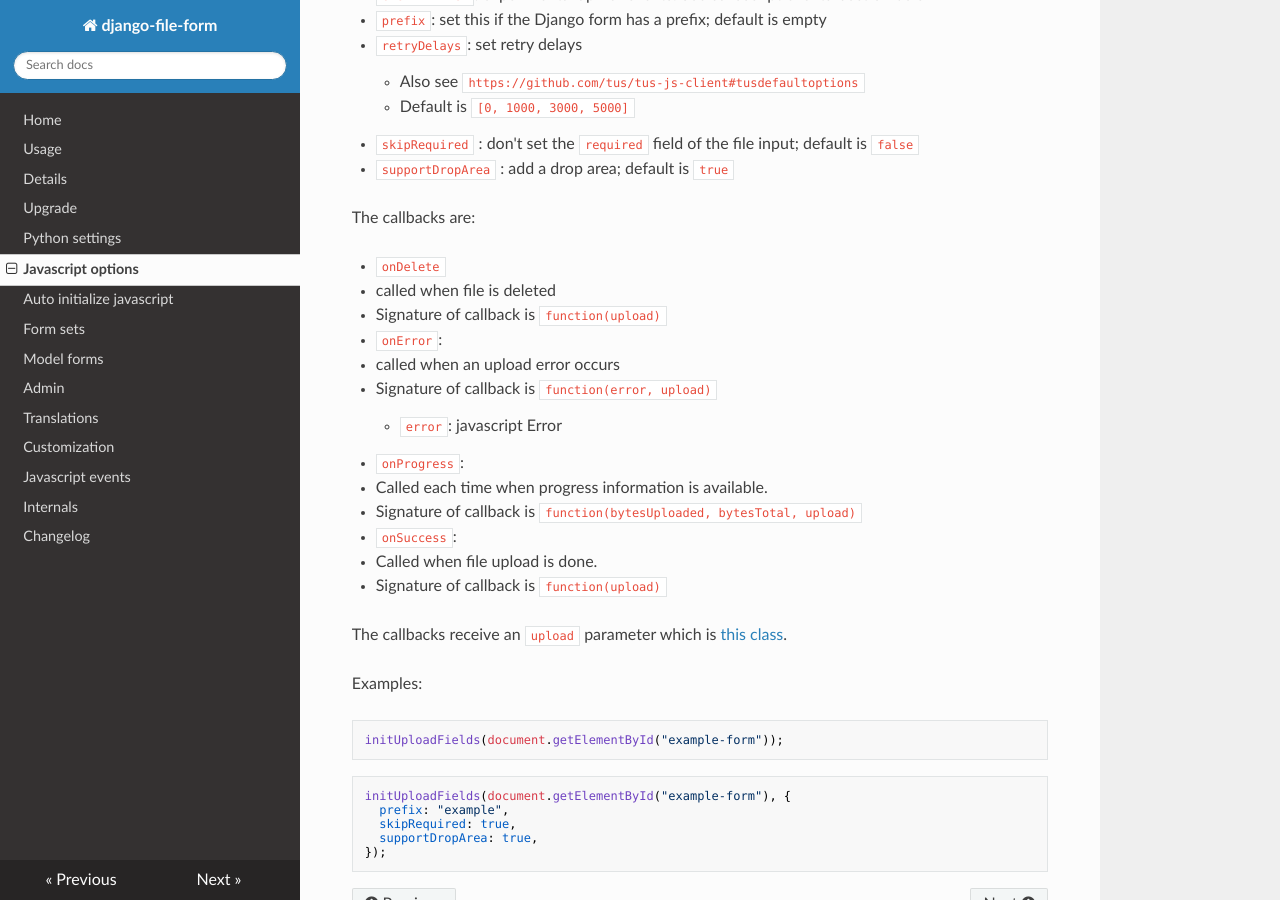
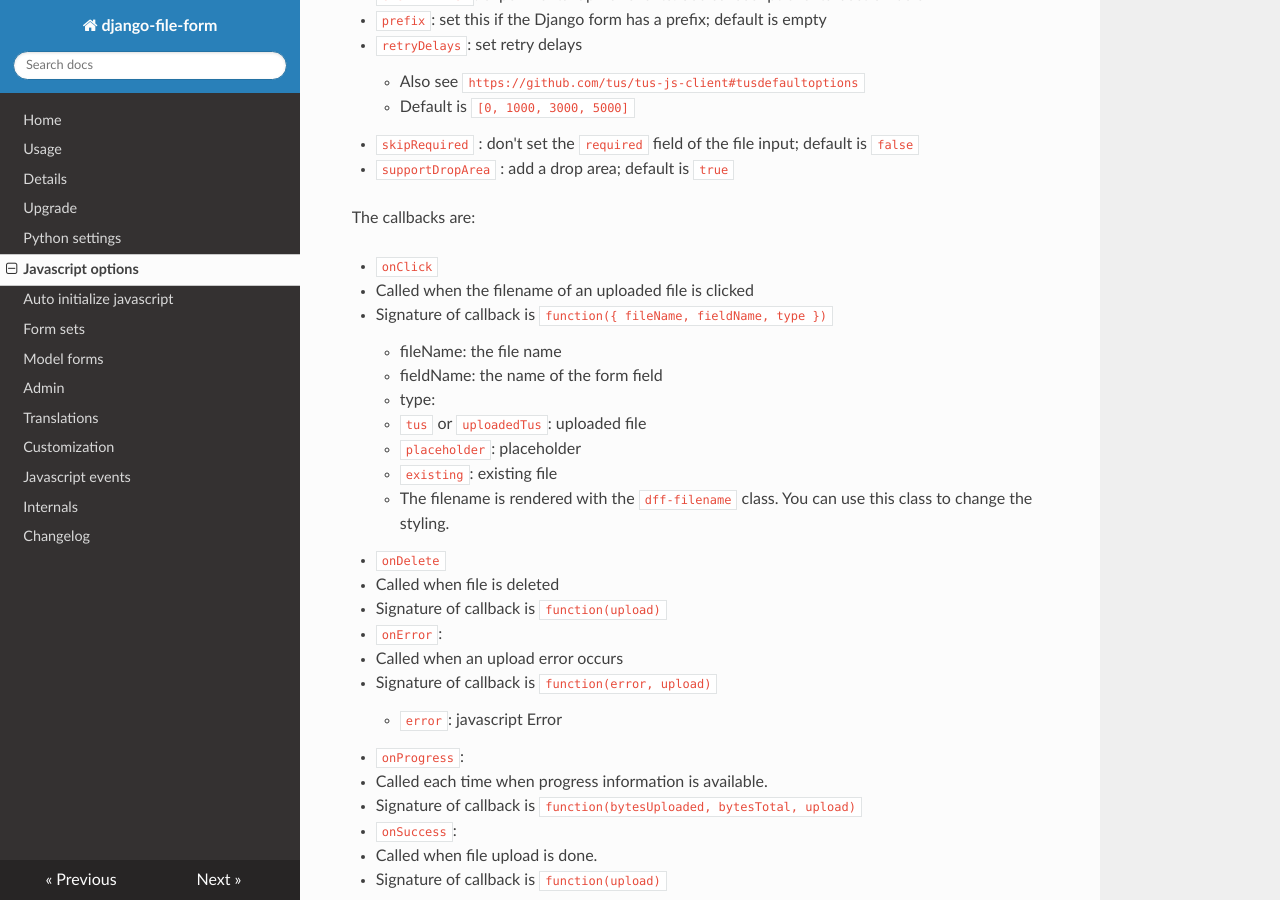
Before and after one commit to mbraak/django-file-form, an MkDocs documentation site: the page built from docs/javascript_options.md, in a window 1280 px wide and 900 px high, scrolled down 448 px. Built offline with MkDocs 1.6.1, drawn with Linux system fonts in a browser that asks for light colours; nearby versions of some CDN libraries.

Commit message:
Update docs

```diff
--- a/docs/javascript_options.md
+++ b/docs/javascript_options.md
@@ -21,11 +21,23 @@ initUploadFields(formDomElement, options);
 
 The callbacks are:
 
+- `onClick`
+
+  - Called when the filename of an uploaded file is clicked
+  - Signature of callback is `function({ fileName, fieldName, type })`
+    - fileName: the file name
+    - fieldName: the name of the form field
+    - type:
+      - `tus` or `uploadedTus`: uploaded file
+      - `placeholder`: placeholder
+      - `existing`: existing file
+    - The filename is rendered with the `dff-filename` class. You can use this class to change the styling.
+
 - `onDelete`
-  - called when file is deleted
+  - Called when file is deleted
   - Signature of callback is `function(upload)`
 - `onError`:
-  - called when an upload error occurs
+  - Called when an upload error occurs
   - Signature of callback is `function(error, upload)`
     - `error`: javascript Error
 - `onProgress`:
```
